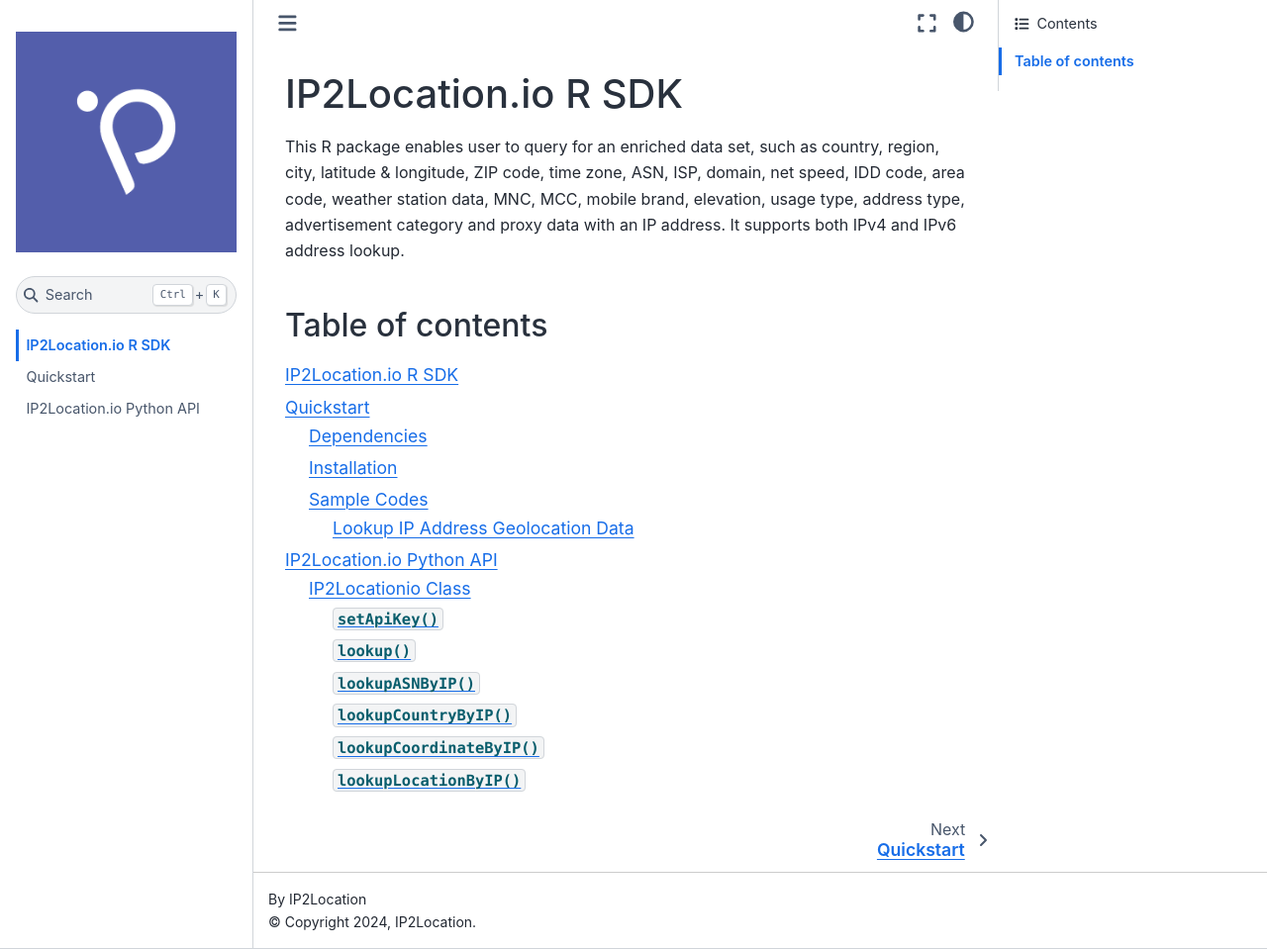
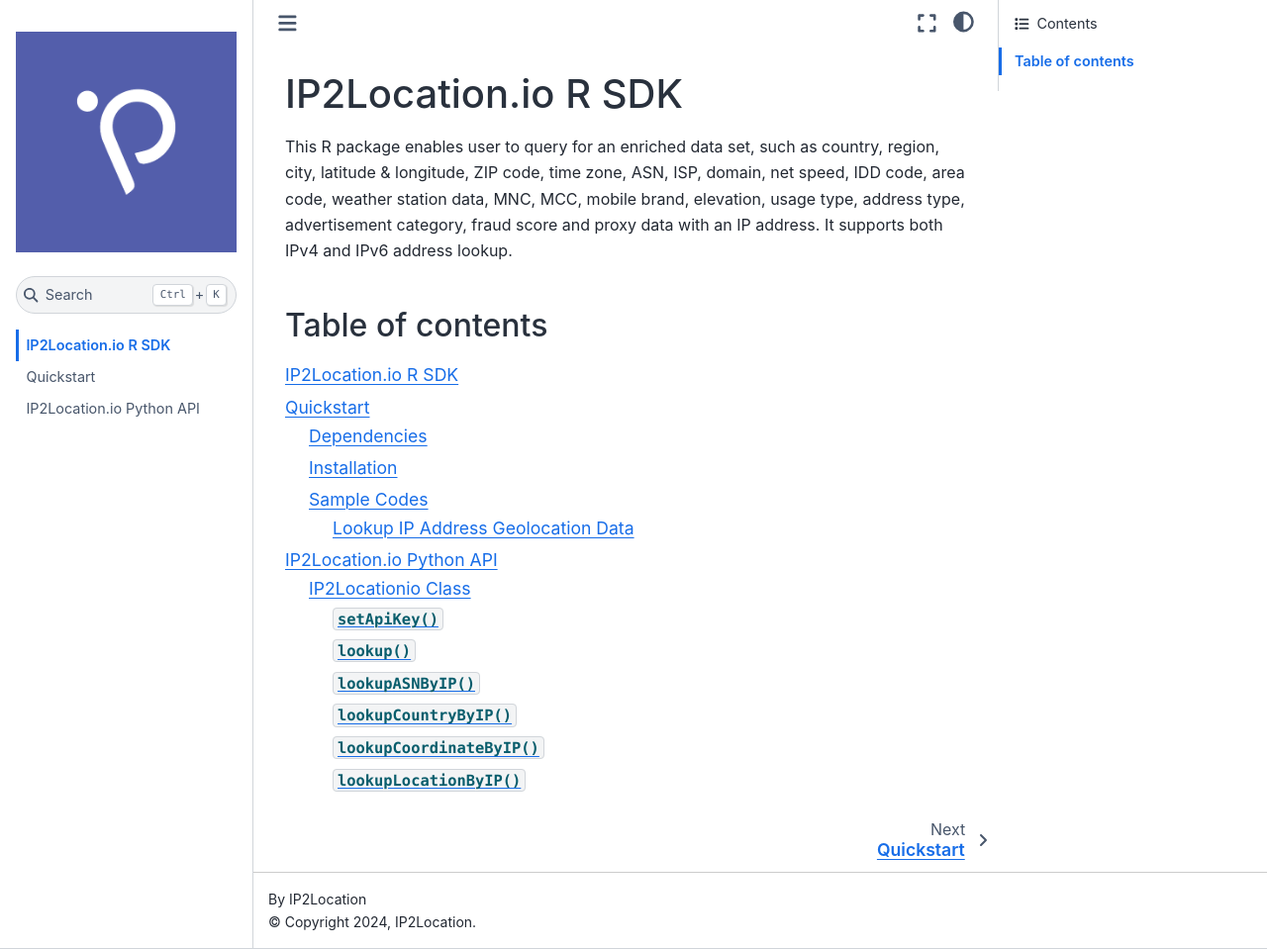
Before and after one commit to ip2location/ip2location-io-r, a Sphinx documentation site: the page built from docs/source/index.md, in a window 1280 px wide and 959 px high. Shown: the whole window at 99% size. Built offline with Sphinx 7.4.7 and the Sphinx Book theme 1.1.4, drawn with Linux system fonts in a browser that asks for light colours.

Commit message:
Update the docs.

````diff
--- a/docs/source/index.md
+++ b/docs/source/index.md
@@ -1,6 +1,6 @@
 IP2Location.io R SDK
 ========================
-This R package enables user to query for an enriched data set, such as country, region, city, latitude & longitude, ZIP code, time zone, ASN, ISP, domain, net speed, IDD code, area code, weather station data, MNC, MCC, mobile brand, elevation, usage type, address type, advertisement category and proxy data with an IP address. It supports both IPv4 and IPv6 address lookup.
+This R package enables user to query for an enriched data set, such as country, region, city, latitude & longitude, ZIP code, time zone, ASN, ISP, domain, net speed, IDD code, area code, weather station data, MNC, MCC, mobile brand, elevation, usage type, address type, advertisement category, fraud score and proxy data with an IP address. It supports both IPv4 and IPv6 address lookup.
 
 ## Table of contents
  ```{eval-rst}
````
Also changed, not shown: README.md (+1 -1 lines), docs/source/code.md (+1 -0 lines), 1 other file.
